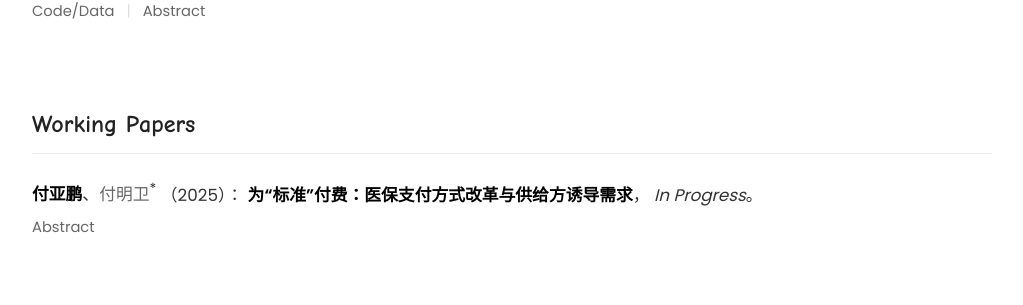
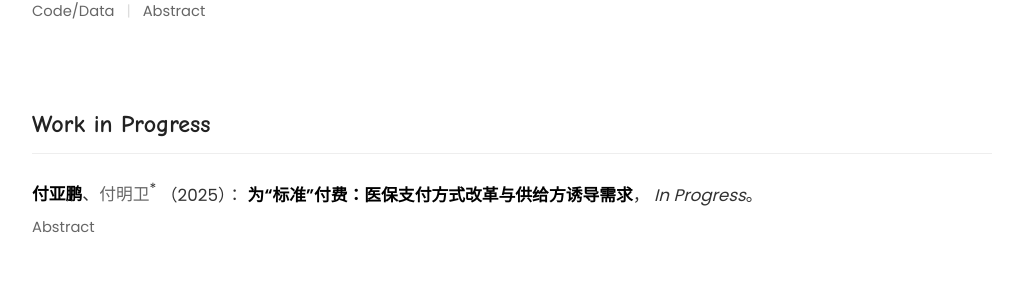
Before and after one commit to fyapeng/fyapeng.github.io, a Jekyll site: the page built from en/research.html, in a window 1280 px wide. Shown: the part 337-642 px from the top of the page, without its empty margins (128-1151 px from the left). Built offline with Jekyll 4.4.1, drawn with Linux system fonts in a browser that asks for light colours.

Commit message:
Update en.yml

```diff
--- a/_data/en.yml
+++ b/_data/en.yml
@@ -71,7 +71,7 @@ research_highlights:
 
 research_page:
   #title: "Research"
-  working_papers_title: "Working Papers"
+  working_papers_title: "Work in Progress"
   publications_title: "Publications"
   # Button labels
   abstract_btn: "Abstract"
```
